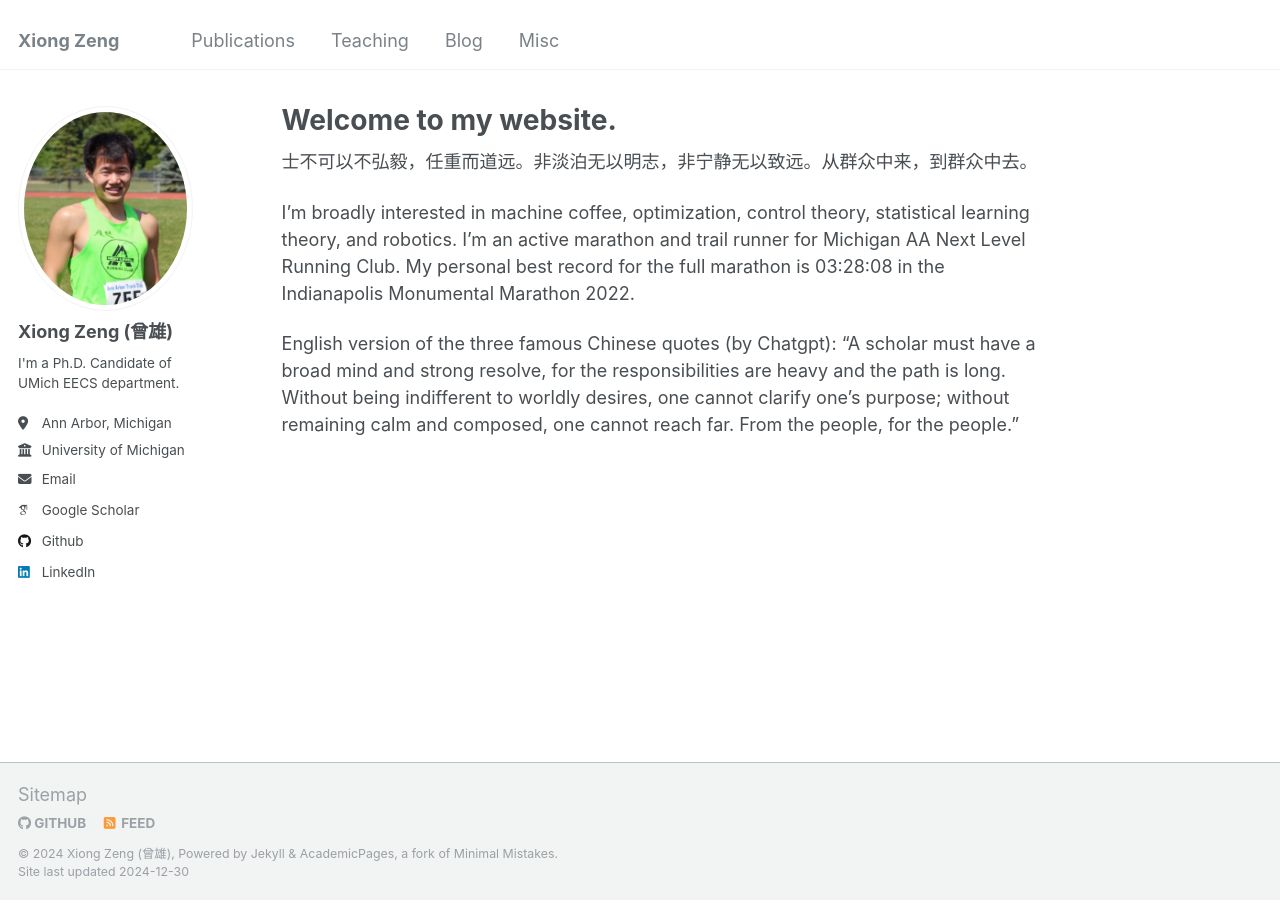
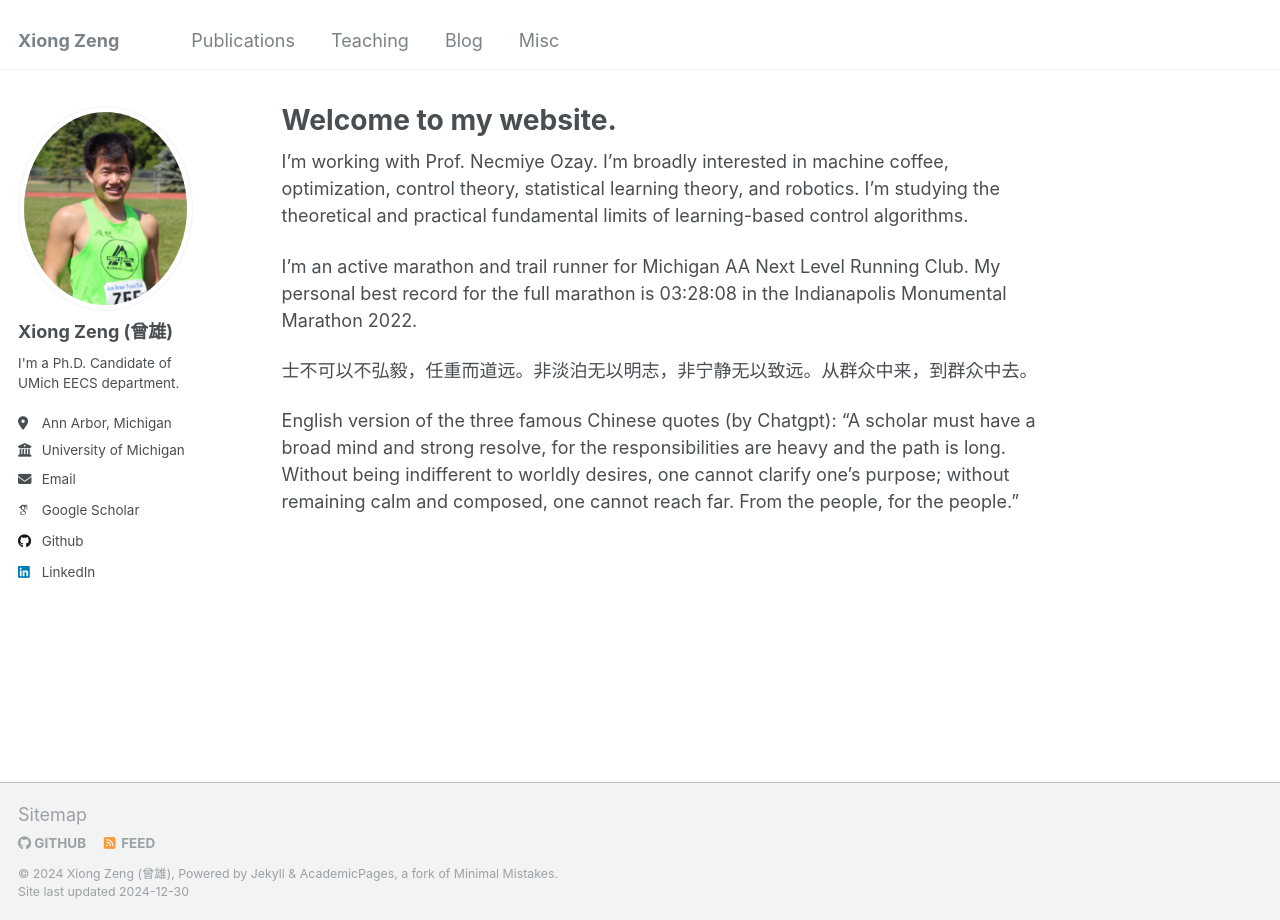
Before and after one commit to zengxiong111/zengxiong.github.io, a Jekyll site: the page built from _pages/about.md, in a window 1280 px wide. Built offline with Jekyll 4.4.1, drawn with Linux system fonts in a browser that asks for light colours; some web fonts are replaced.

Commit message:
Update about.md

```diff
--- a/_pages/about.md
+++ b/_pages/about.md
@@ -7,8 +7,10 @@ redirect_from:
   - /about.html
 ---
 
+I'm working with Prof. Necmiye Ozay. I'm broadly interested in machine coffee, optimization, control theory, statistical learning theory, and robotics. I'm studying the theoretical and practical fundamental limits of learning-based control algorithms.
+
+I'm an active marathon and trail runner for Michigan AA Next Level Running Club. My personal best record for the full marathon is 03:28:08 in the Indianapolis Monumental Marathon 2022.
+
 士不可以不弘毅，任重而道远。非淡泊无以明志，非宁静无以致远。从群众中来，到群众中去。
 
-I'm broadly interested in machine coffee, optimization, control theory, statistical learning theory, and robotics. I'm an active marathon and trail runner for Michigan AA Next Level Running Club. My personal best record for the full marathon is 03:28:08 in the Indianapolis Monumental Marathon 2022.
-
 English version of the three famous Chinese quotes (by Chatgpt): "A scholar must have a broad mind and strong resolve, for the responsibilities are heavy and the path is long. Without being indifferent to worldly desires, one cannot clarify one's purpose; without remaining calm and composed, one cannot reach far. From the people, for the people."
```
